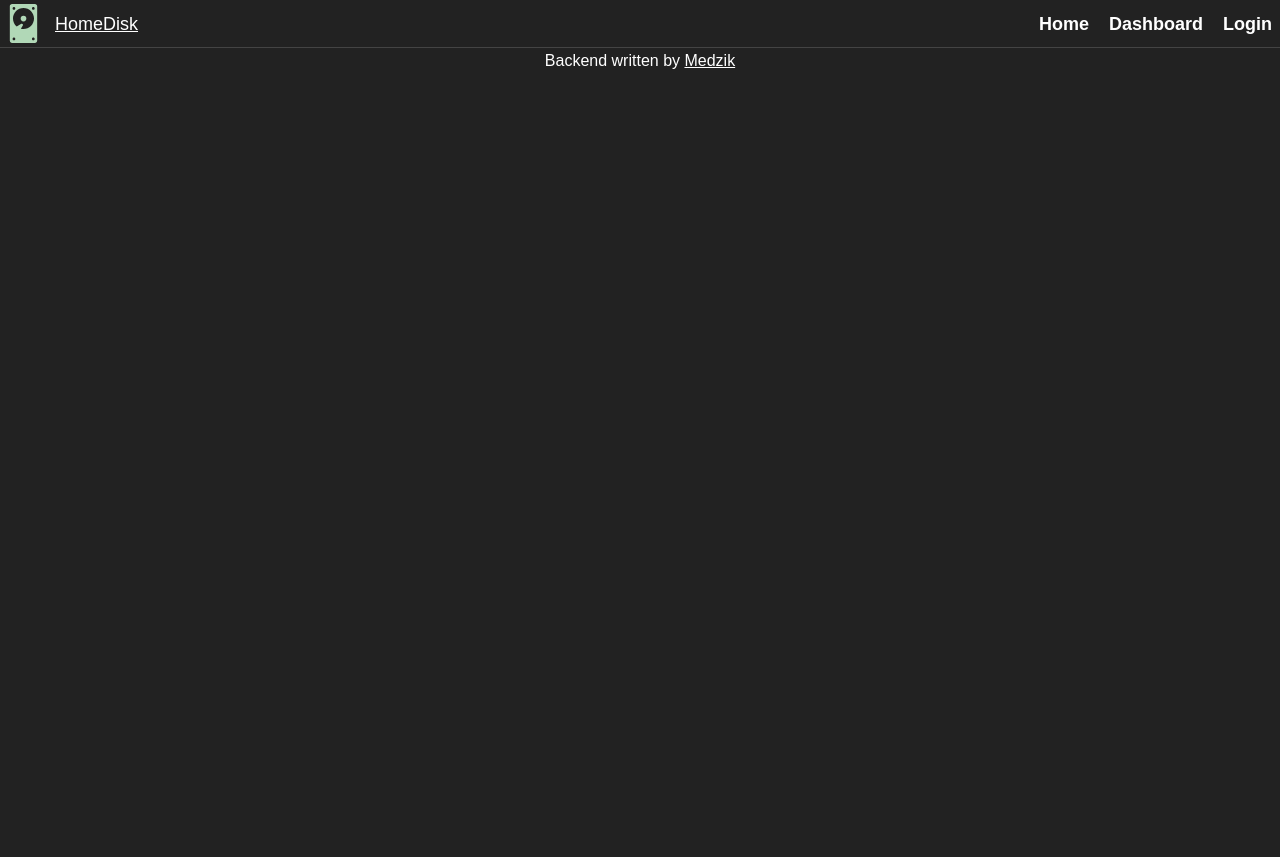
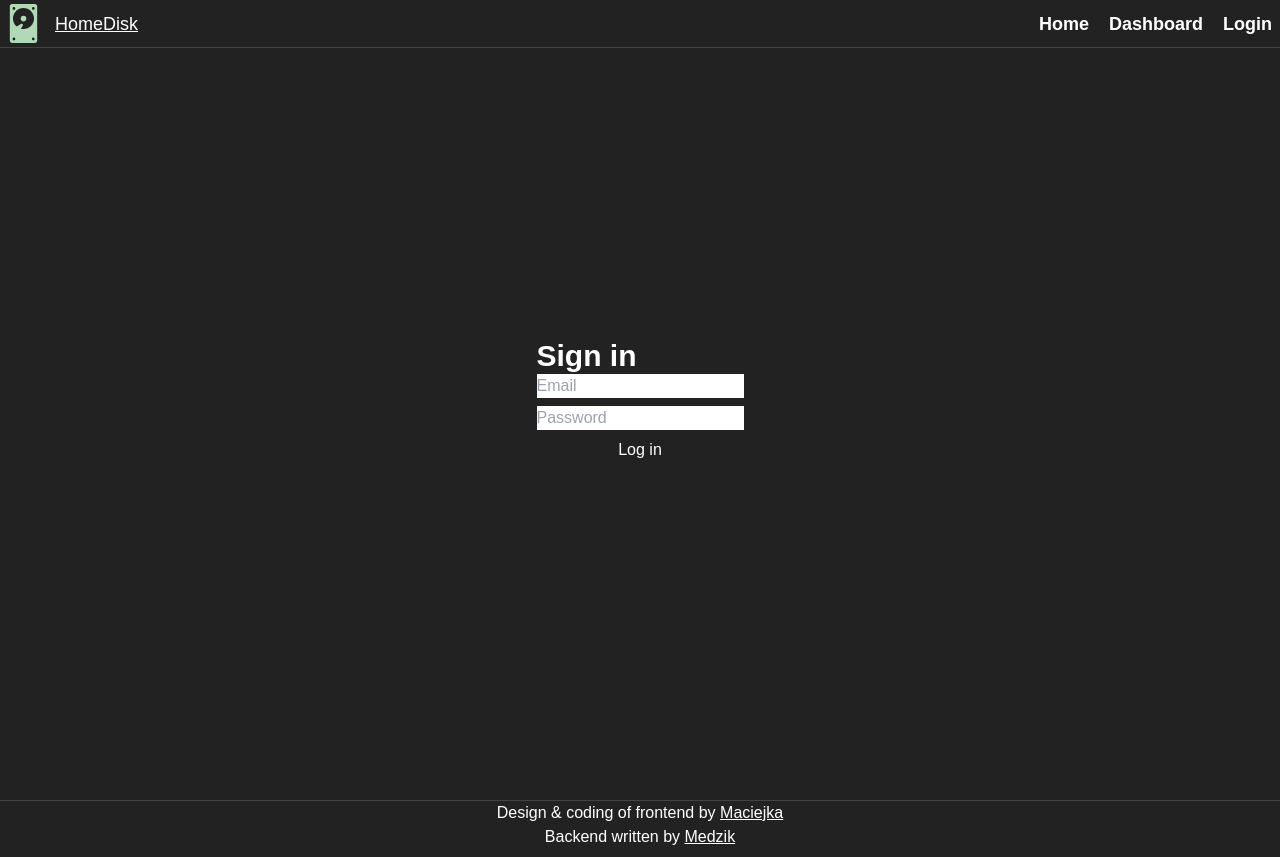
Before and after one commit to Maciejka1/HomeDisk-Frontend, a Next.js app: page /login in a window 1280 px wide. Before the commit the page ends 800 px from the top, so only its background shows below. Built offline with nearby package versions, Linux system fonts and the light colour scheme.

Commit message:
working log in page (kind of)

```diff
--- a/pages/login.js
+++ b/pages/login.js
@@ -1,13 +1,50 @@
 import React from 'react'
 import { motion } from 'framer-motion'
+import { useRouter } from 'next/router'
 export default function Login() {
+    const router = useRouter()
+    const [loginData, setLoginData] = React.useState({login: "", passwd: ""})
+    const handleChange = (event) => {
+        setLoginData(prevData => {
+            return {
+                ...prevData,
+                [event.target.name]: event.target.value
+            }
+        })
+    }
+    const submit = () => {
+        router.push('/')
+    }
   return (
     <motion.div
     initial={{opacity: 0}}
     animate={{opacity: 1, transition: {duration: 2}}}
     exit={{opacity: 0}}
     >
-        login
+        <div className='flex justify-center items-center h-screen w-screen '>
+            <div>
+                <h1 className='font-bold text-3xl'>Sign in</h1>
+                <div className='flex flex-col gap-2'>
+                    <input
+                        type="text"
+                        className='text-black'
+                        placeholder="Email"
+                        name="login"
+                        value={loginData.login}
+                        onChange={handleChange}
+                    />
+                    <input
+                        type="text"
+                        className='text-black'
+                        placeholder="Password"
+                        name="passwd"
+                        value={loginData.passwd}
+                        onChange={handleChange}
+                    />
+                    <button onClick={submit}>Log in</button>
+                </div>
+            </div>
+        </div>
     </motion.div>
   )
 }
```
